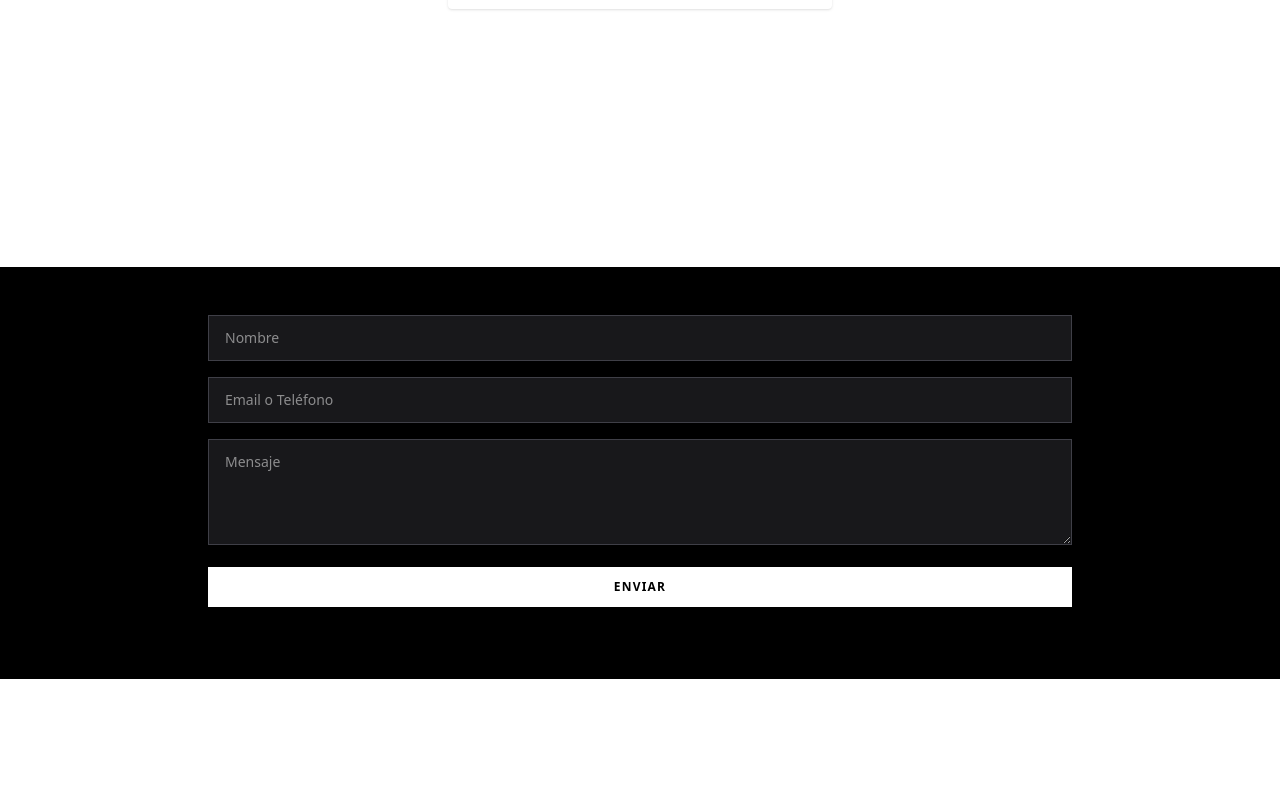
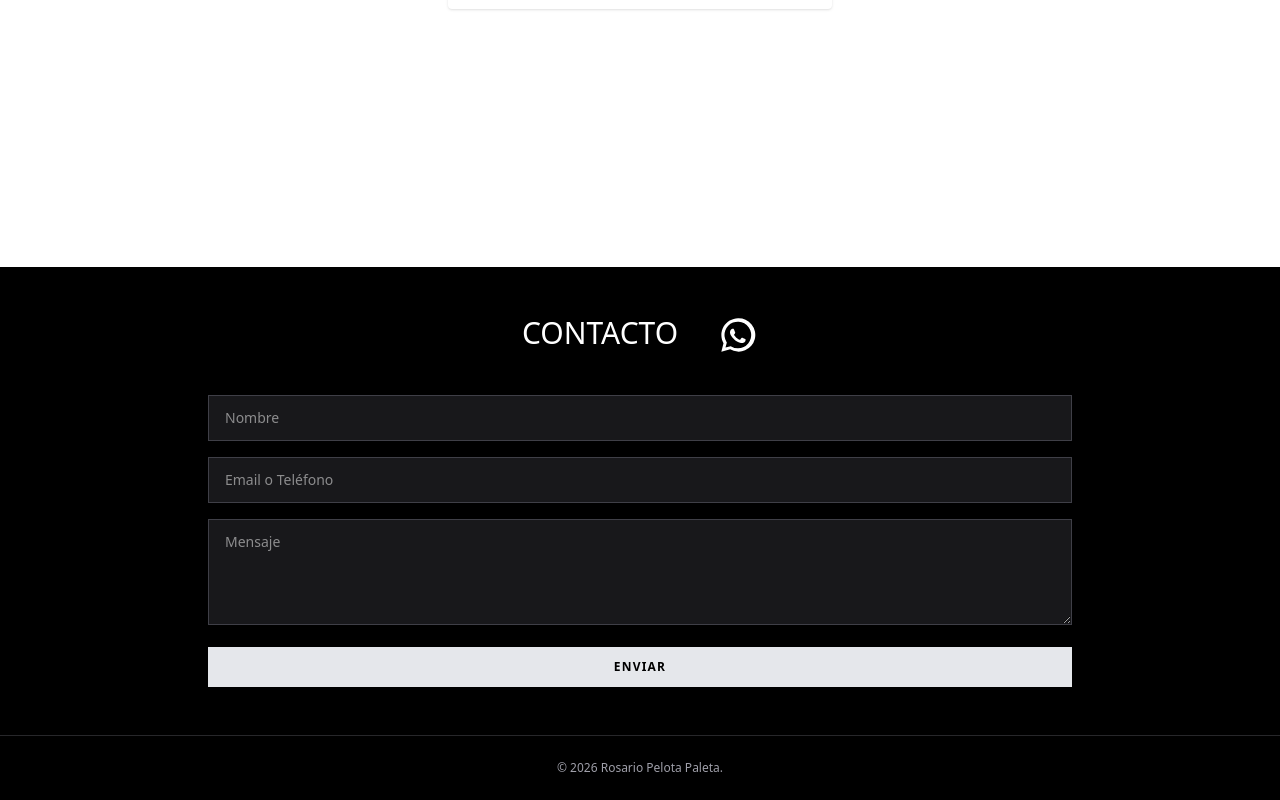
Before and after one commit to zubijavi/pelotapaleta, a React (Vite) app: page /login in a window 1280 px wide. Shown: the part 699-1499 px from the top of the page. Before the commit the page ends 1378 px from the top, so only its background shows below. Built offline with nearby package versions, Linux system fonts and the light colour scheme.

Commit message:
correcciones y mejoras en footer

```diff
--- a/src/components/Footer/Footer.jsx
+++ b/src/components/Footer/Footer.jsx
@@ -1,7 +1,6 @@
 import { Link } from "react-router-dom"
-import { useRef } from "react"
+import { useRef, useState } from "react"
 import emailjs from "@emailjs/browser"
-import logo from "../../assets/logo.png"
 
 export default function Footer() {
 
@@ -9,32 +8,59 @@ export default function Footer() {
   const mensajeWhatsapp = "Hola! Quiero hacer una consulta desde la web."
 
   const form = useRef()
+  const [enviando, setEnviando] = useState(false)
 
   const enviarEmail = (e) => {
     e.preventDefault()
 
+    setEnviando(true)
+
     emailjs
       .sendForm(
-        "service_krcvf27",     // service id
-        "template_dsjtoku",    // template id
+        "service_krcvf27",
+        "template_dsjtoku",
         form.current,
-        "8Gr7R_EpXExmBvjCo"    // public key
+        "8Gr7R_EpXExmBvjCo"
       )
       .then(
         () => {
           alert("Mensaje enviado correctamente")
           form.current.reset()
+          setEnviando(false)
         },
         (error) => {
           alert("Error al enviar el mensaje")
           console.log(error)
+          setEnviando(false)
         }
       )
   }
 
   return (
-    <footer id="footer" className="bg-black text-white py-36 lg:pt-6 pb-6 ">
+    <footer id="footer" className="bg-black text-white py-10 lg:pt-6 pb-6">
+
       <div className="container mx-auto px-4 max-w-4xl pt-6">
+
+        <div className="mb-10 text-center uppercase text-3xl flex justify-center gap-10">
+          <h2>Contacto</h2>
+
+          <a
+            href={`https://wa.me/${telefono}?text=${encodeURIComponent(mensajeWhatsapp)}`}
+            target="_blank"
+            rel="noopener noreferrer"
+            className="text-white hover:text-green-400 transition"
+          >
+            <svg
+              xmlns="http://www.w3.org/2000/svg"
+              viewBox="0 0 24 24"
+              width="40"
+              height="40"
+              fill="currentColor"
+            >
+              <path d="M12 2a10 10 0 0 0-8.7 14.9L2 22l5.3-1.4A10 10 0 1 0 12 2zm0 18a8 8 0 0 1-4.1-1.1l-.3-.2-3.1.8.8-3-.2-.3A8 8 0 1 1 12 20zm4.3-5.5c-.2-.1-1.4-.7-1.6-.8-.2-.1-.4-.1-.6.1s-.6.8-.7.9c-.1.1-.3.2-.5.1s-1-.4-1.9-1.2c-.7-.6-1.2-1.4-1.3-1.6-.1-.2 0-.3.1-.4.1-.1.2-.3.3-.4.1-.1.1-.3.2-.4.1-.1 0-.3 0-.4 0-.1-.5-1.2-.7-1.7-.2-.4-.4-.4-.5-.4h-.5c-.2 0-.4.1-.6.3-.2.2-.8.8-.8 1.9s.8 2.1.9 2.3c.1.1 1.6 2.5 3.9 3.4.5.2 1 .4 1.3.5.6.2 1.1.1 1.5.1.5-.1 1.4-.6 1.6-1.1.2-.5.2-1 .1-1.1-.1-.1-.3-.2-.5-.3z"/>
+            </svg>
+          </a>
+        </div>
 
         {/* FORMULARIO */}
         <form ref={form} onSubmit={enviarEmail} className="space-y-4 mb-12">
@@ -65,14 +91,21 @@ export default function Footer() {
 
           <button
             type="submit"
-            className="cursor-pointer w-full bg-white text-black py-3 uppercase text-xs font-bold tracking-widest"
+            disabled={enviando}
+            className="cursor-pointer w-full bg-gray-200 text-black py-3 uppercase text-xs font-bold tracking-widest hover:bg-gray-300 transition"
           >
-            Enviar
+            {enviando ? "Enviando..." : "Enviar"}
           </button>
 
         </form>
 
       </div>
+
+      {/* COPYRIGHT */}
+      <div className="border-t border-zinc-800 mt-8 pt-6 text-center text-xs text-zinc-400">
+        © {new Date().getFullYear()} Rosario Pelota Paleta.
+      </div>
+
     </footer>
   )
 }
```
